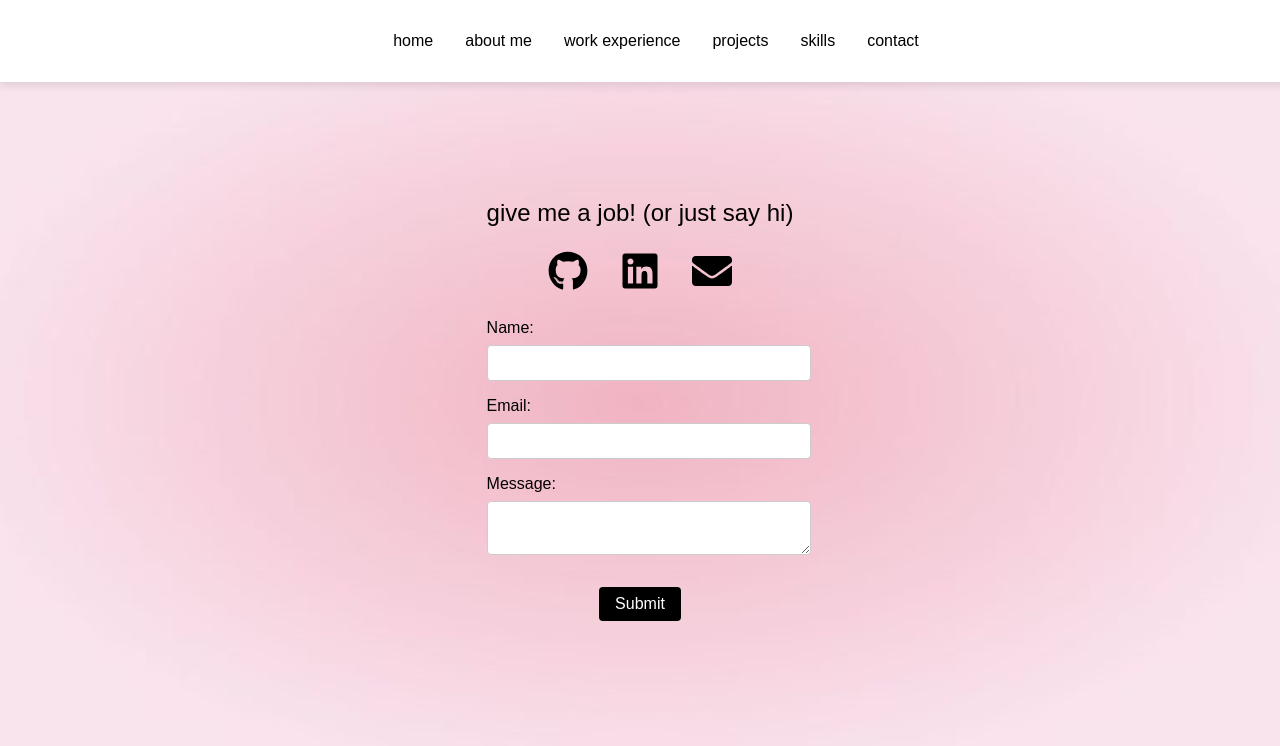
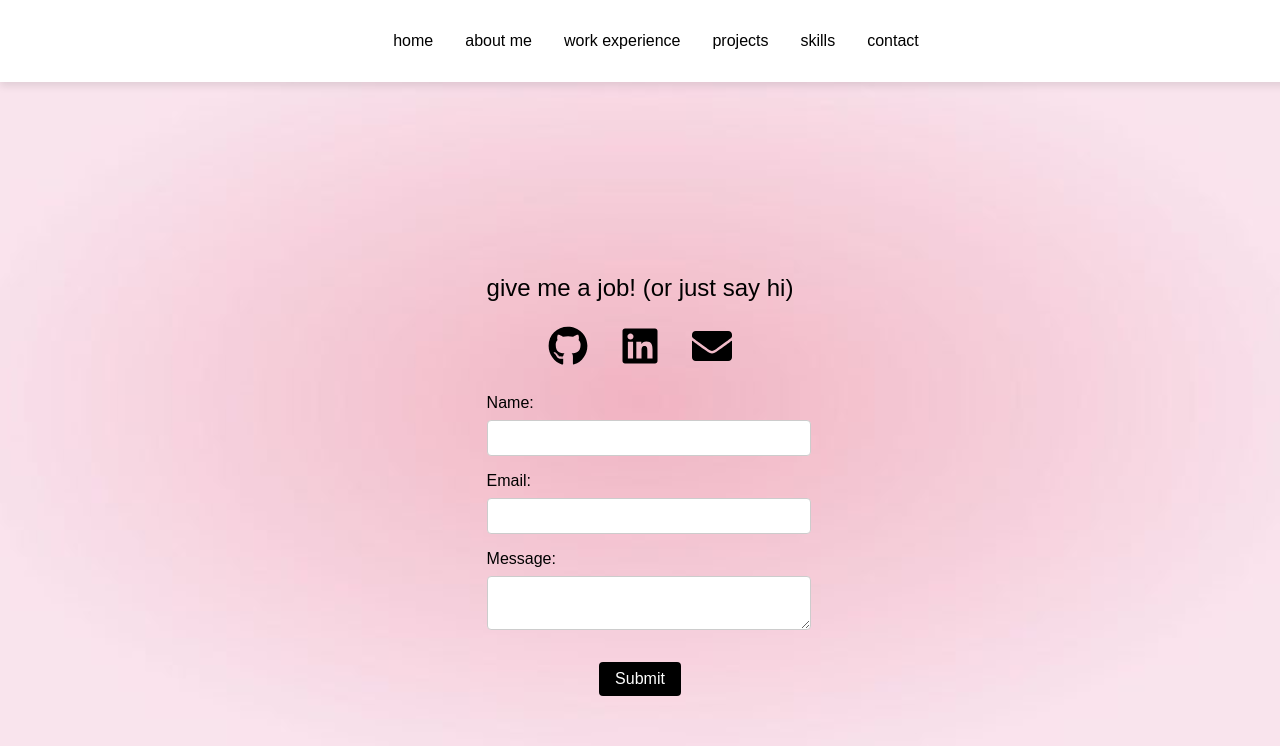
Before and after one commit to shrutivasave/shrutivasave, a React (Create React App) app: page /shrutivasave/contact in a window 1280 px wide. Shown: the top 746 px of the page. Built offline with nearby package versions, Linux system fonts and the light colour scheme.

Commit message:
chrome padding commit

```diff
--- a/src/App.css
+++ b/src/App.css
@@ -60,7 +60,7 @@ nav ul {
   padding: 0;
   display: flex;
   justify-content: center;
-  flex-wrap: wrap; /* Allow wrapping on smaller screens */
+  flex-wrap: wrap;
 }
 
 nav ul li {
@@ -76,7 +76,7 @@ h1 {
   font-size: 3rem;
 }
 
-/* Responsive typography */
+/* Responsive */
 @media (max-width: 768px) {
   h1 {
     font-size: 2rem;
@@ -96,13 +96,13 @@ h1 {
     padding: 0.5rem;
   }
 }
- @supports (-moz-appearance:none) {
+@supports (-moz-appearance:none) {
   main {
     padding-top: 150px;
   }
 }
 @supports (-webkit-appearance: none) {
-  .contact-us {
+  main {
     padding-top: 150px;
   }
 }
```
Also changed, not shown: public/manifest.json.
